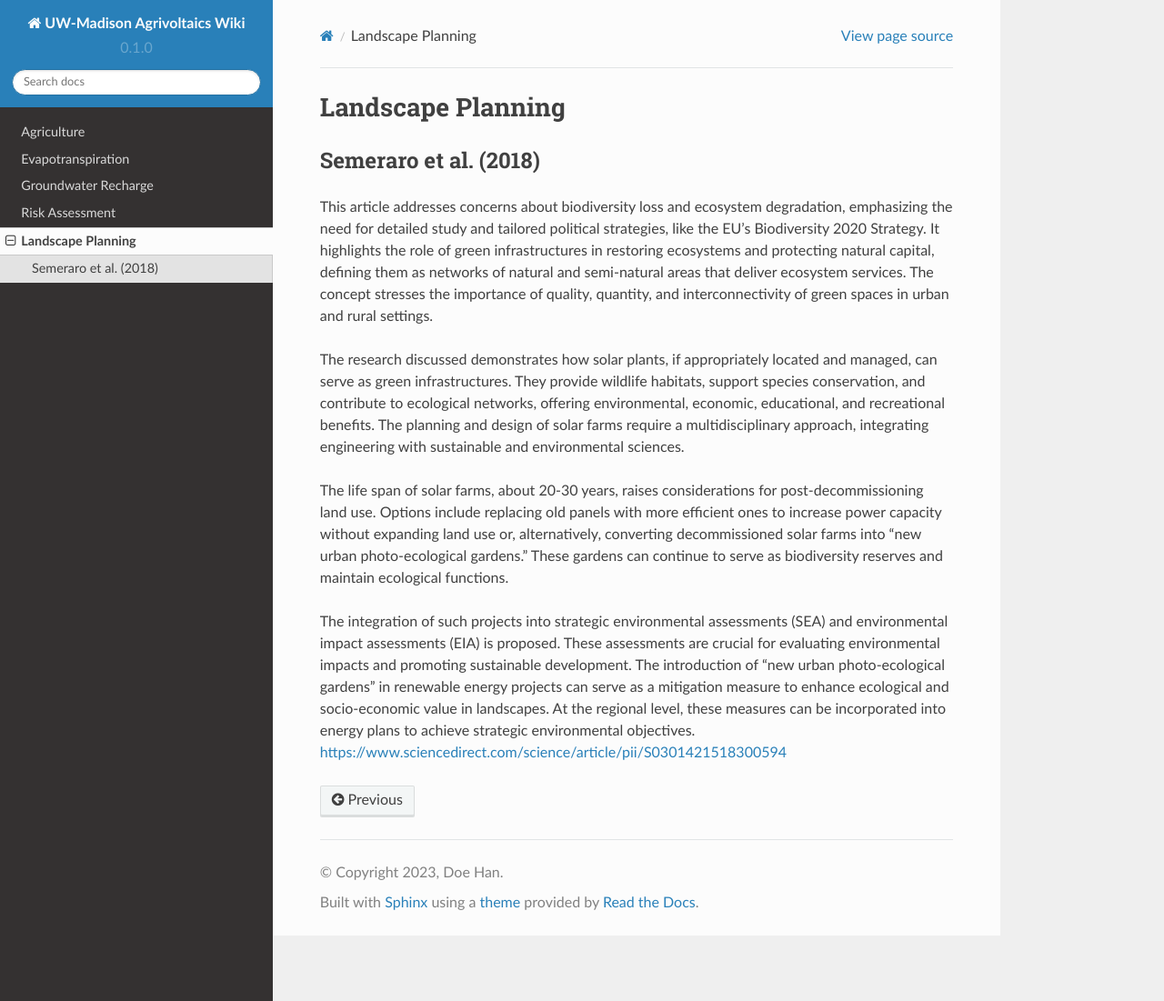
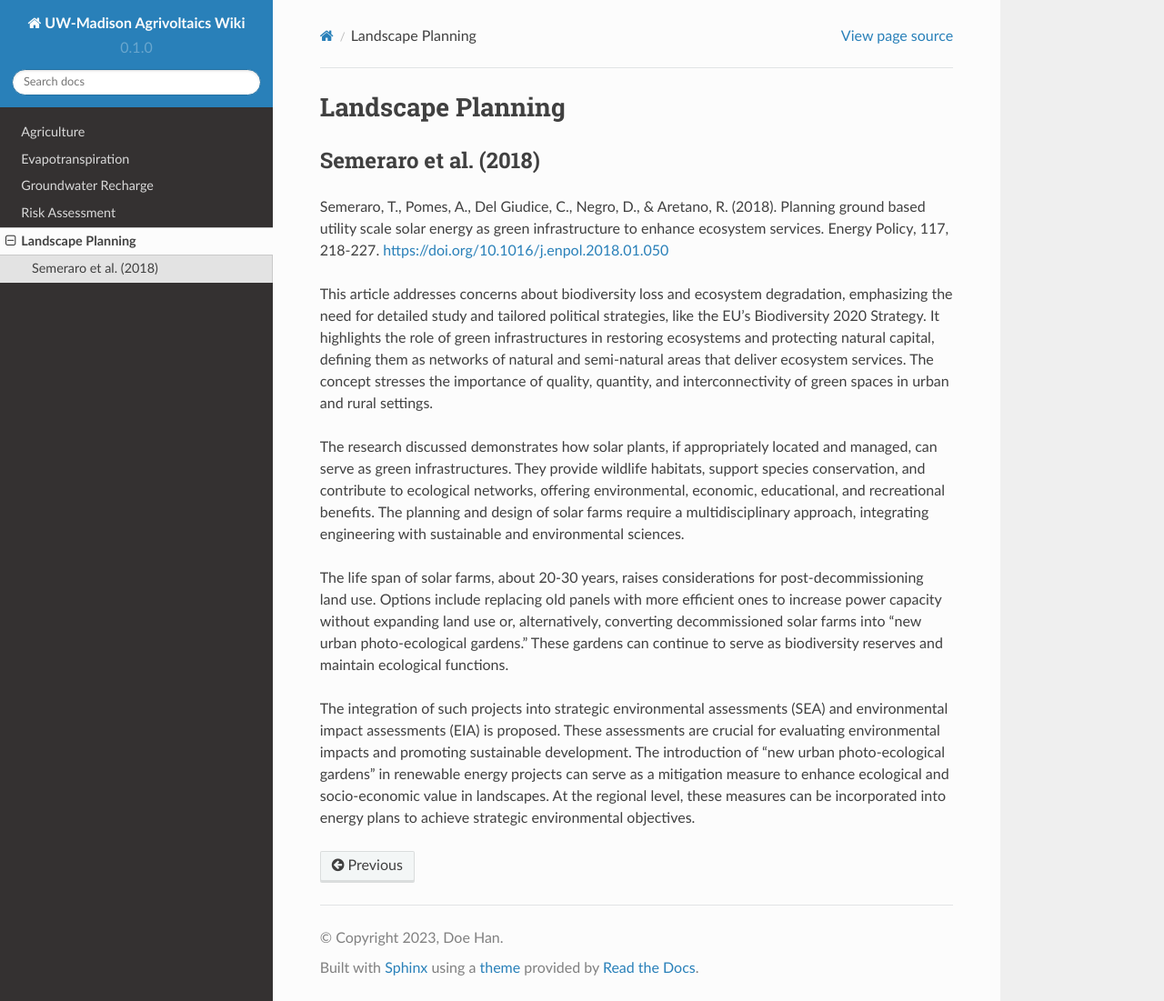
Before and after one commit to hanhydro/wiki, a Sphinx documentation site: the page built from docs/source/plan.rst, in a window 1280 px wide and 1101 px high. Shown: the whole window at 91% size. Built offline with Sphinx 7.4.7 and the Read the Docs theme 2.0.0, drawn with Linux system fonts in a browser that asks for light colours; pages that are not in the unit, such as notebooks, are missing from menus.

Commit message:
Update plan.rst

```diff
--- a/docs/source/plan.rst
+++ b/docs/source/plan.rst
@@ -3,6 +3,8 @@ Landscape Planning
 
 Semeraro et al. (2018)
 ----------------------
+Semeraro, T., Pomes, A., Del Giudice, C., Negro, D., & Aretano, R. (2018). Planning ground based utility scale solar energy as green infrastructure to enhance ecosystem services. Energy Policy, 117, 218-227. https://doi.org/10.1016/j.enpol.2018.01.050
+
 This article addresses concerns about biodiversity loss and ecosystem degradation, emphasizing the need for detailed study and tailored political strategies, like the EU's Biodiversity 2020 Strategy. It highlights the role of green infrastructures in restoring ecosystems and protecting natural capital, defining them as networks of natural and semi-natural areas that deliver ecosystem services. The concept stresses the importance of quality, quantity, and interconnectivity of green spaces in urban and rural settings.
 
 The research discussed demonstrates how solar plants, if appropriately located and managed, can serve as green infrastructures. They provide wildlife habitats, support species conservation, and contribute to ecological networks, offering environmental, economic, educational, and recreational benefits. The planning and design of solar farms require a multidisciplinary approach, integrating engineering with sustainable and environmental sciences.
@@ -10,4 +12,3 @@ The research discussed demonstrates how solar plants, if appropriately located a
 The life span of solar farms, about 20-30 years, raises considerations for post-decommissioning land use. Options include replacing old panels with more efficient ones to increase power capacity without expanding land use or, alternatively, converting decommissioned solar farms into "new urban photo-ecological gardens." These gardens can continue to serve as biodiversity reserves and maintain ecological functions.
 
 The integration of such projects into strategic environmental assessments (SEA) and environmental impact assessments (EIA) is proposed. These assessments are crucial for evaluating environmental impacts and promoting sustainable development. The introduction of "new urban photo-ecological gardens" in renewable energy projects can serve as a mitigation measure to enhance ecological and socio-economic value in landscapes. At the regional level, these measures can be incorporated into energy plans to achieve strategic environmental objectives.
-https://www.sciencedirect.com/science/article/pii/S0301421518300594
```
